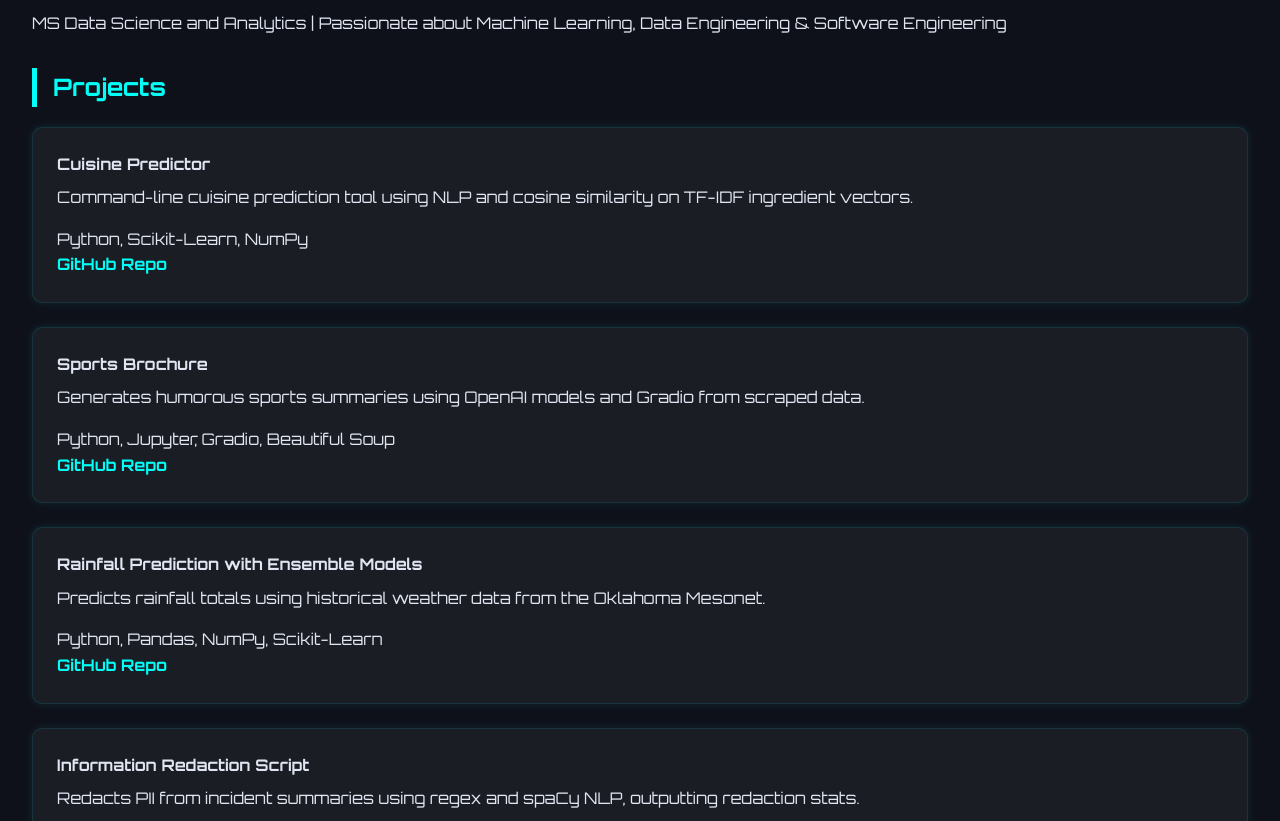
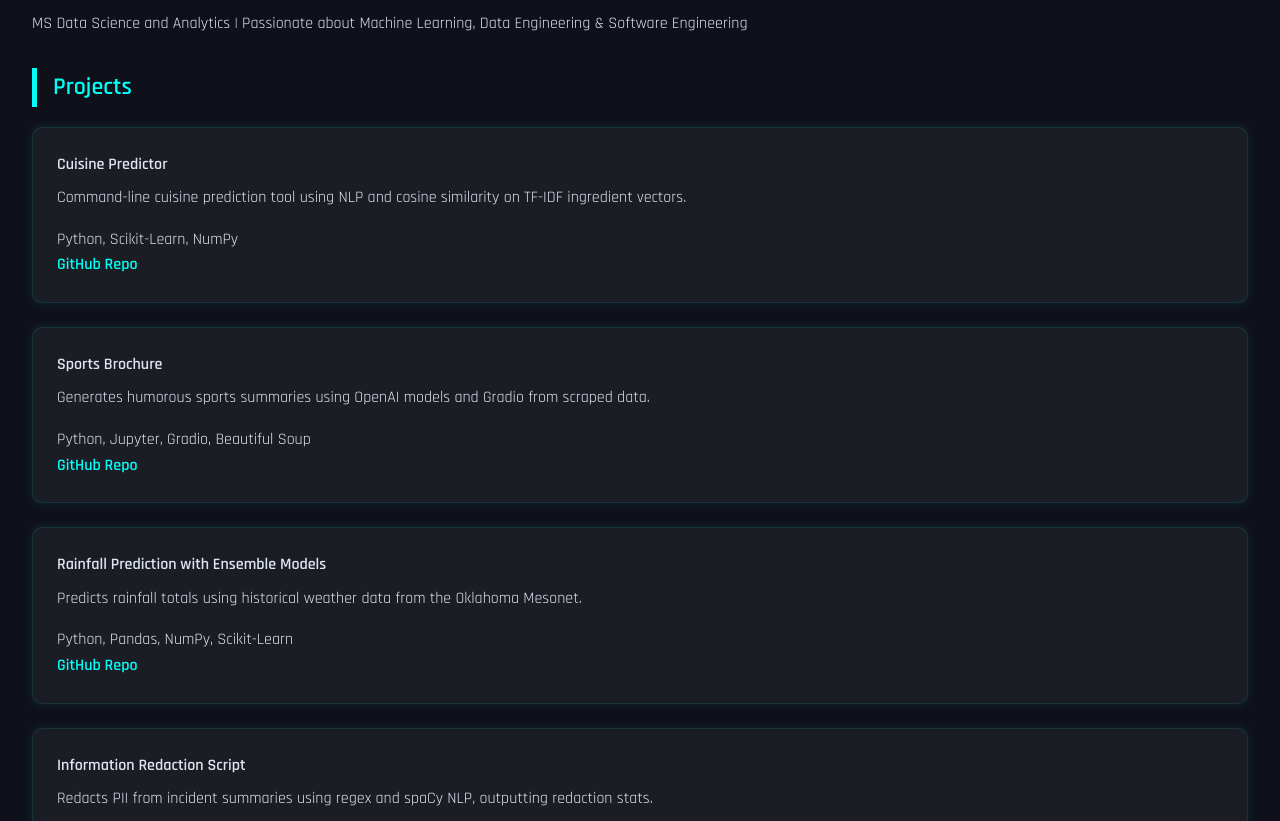
Before and after one commit to okeowot/okeowot.github.io, a plain HTML site: page index.html in a window 1280 px wide. Shown: the part 126-947 px from the top of the page. Drawn offline with Linux system fonts and the light colour scheme.

Commit message:
website update

```diff
--- a/index.html
+++ b/index.html
@@ -5,9 +5,10 @@
     <meta name="viewport" content="width=device-width, initial-scale=1.0" />
     <title>Tolu Okeowo | Data Scientist</title>
     <link
-      href="https://fonts.googleapis.com/css2?family=Orbitron:wght@400;700&display=swap"
+      href="https://fonts.googleapis.com/css2?family=Rajdhani:wght@400;600&display=swap"
       rel="stylesheet"
     />
+
     <style>
       * {
         box-sizing: border-box;
@@ -15,7 +16,7 @@
       body {
         margin: 0;
         padding: 2rem;
-        font-family: "Orbitron", sans-serif;
+        font-family: "Rajdhani", sans-serif;
         background-color: #0f111a;
         color: #e0e6f1;
         line-height: 1.6;
```
